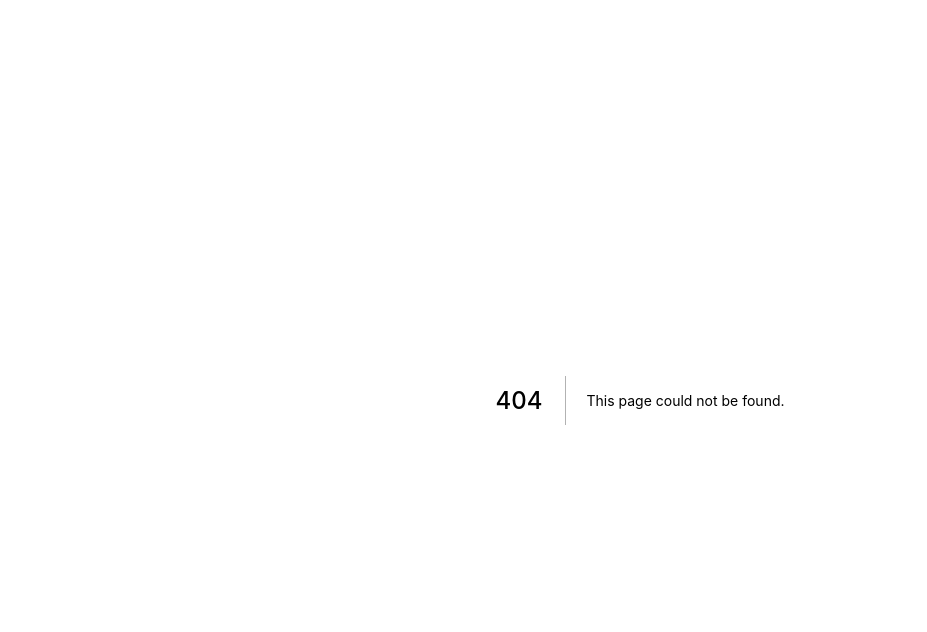
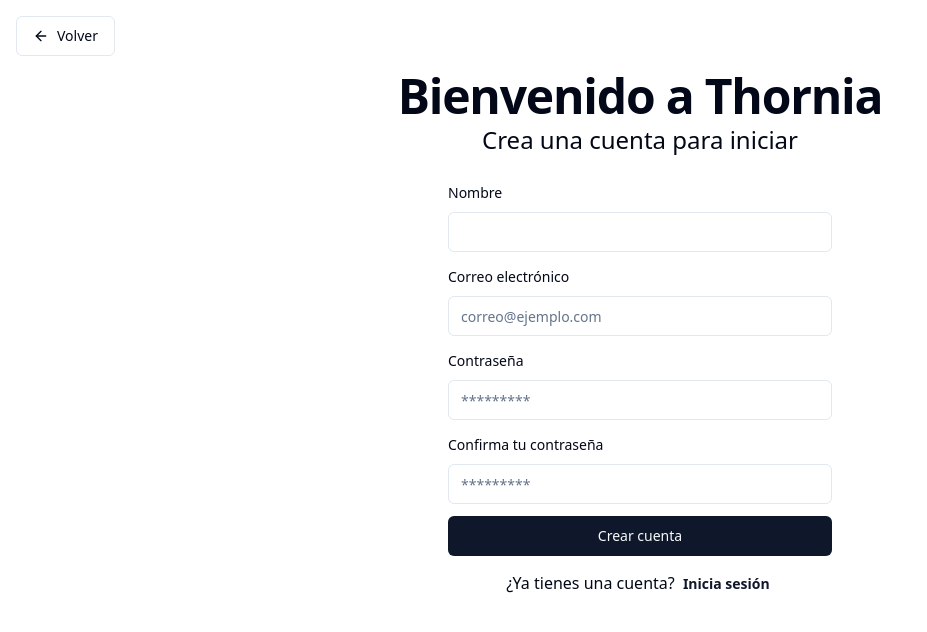
Before and after one commit to jhonatang7/thornia-frontend, a Next.js app: page /signup in a window 1280 px wide. Before the commit this address had no page. Shown: the top 632 px of the page, without its empty margins (0-927 px from the left). Built offline with nearby package versions, Linux system fonts and the light colour scheme.

Commit message:
[add] (sign up page) ui form to register an user

```diff
--- /dev/null
+++ b/components/ui/form.jsx
@@ -0,0 +1,133 @@
+import * as React from "react"
+import { Slot } from "@radix-ui/react-slot"
+import { Controller, FormProvider, useFormContext } from "react-hook-form";
+
+import { cn } from "@/lib/utils"
+import { Label } from "@/components/ui/label"
+
+const Form = FormProvider
+
+const FormFieldContext = React.createContext({})
+
+const FormField = (
+  {
+    ...props
+  }
+) => {
+  return (
+    (<FormFieldContext.Provider value={{ name: props.name }}>
+      <Controller {...props} />
+    </FormFieldContext.Provider>)
+  );
+}
+
+const useFormField = () => {
+  const fieldContext = React.useContext(FormFieldContext)
+  const itemContext = React.useContext(FormItemContext)
+  const { getFieldState, formState } = useFormContext()
+
+  const fieldState = getFieldState(fieldContext.name, formState)
+
+  if (!fieldContext) {
+    throw new Error("useFormField should be used within <FormField>")
+  }
+
+  const { id } = itemContext
+
+  return {
+    id,
+    name: fieldContext.name,
+    formItemId: `${id}-form-item`,
+    formDescriptionId: `${id}-form-item-description`,
+    formMessageId: `${id}-form-item-message`,
+    ...fieldState,
+  }
+}
+
+const FormItemContext = React.createContext({})
+
+const FormItem = React.forwardRef(({ className, ...props }, ref) => {
+  const id = React.useId()
+
+  return (
+    (<FormItemContext.Provider value={{ id }}>
+      <div ref={ref} className={cn("space-y-2", className)} {...props} />
+    </FormItemContext.Provider>)
+  );
+})
+FormItem.displayName = "FormItem"
+
+const FormLabel = React.forwardRef(({ className, ...props }, ref) => {
+  const { error, formItemId } = useFormField()
+
+  return (
+    (<Label
+      ref={ref}
+      className={cn(error && "text-destructive", className)}
+      htmlFor={formItemId}
+      {...props} />)
+  );
+})
+FormLabel.displayName = "FormLabel"
+
+const FormControl = React.forwardRef(({ ...props }, ref) => {
+  const { error, formItemId, formDescriptionId, formMessageId } = useFormField()
+
+  return (
+    (<Slot
+      ref={ref}
+      id={formItemId}
+      aria-describedby={
+        !error
+          ? `${formDescriptionId}`
+          : `${formDescriptionId} ${formMessageId}`
+      }
+      aria-invalid={!!error}
+      {...props} />)
+  );
+})
+FormControl.displayName = "FormControl"
+
+const FormDescription = React.forwardRef(({ className, ...props }, ref) => {
+  const { formDescriptionId } = useFormField()
+
+  return (
+    (<p
+      ref={ref}
+      id={formDescriptionId}
+      className={cn("text-sm text-muted-foreground", className)}
+      {...props} />)
+  );
+})
+FormDescription.displayName = "FormDescription"
+
+const FormMessage = React.forwardRef(({ className, children, ...props }, ref) => {
+  const { error, formMessageId } = useFormField()
+  const body = error ? String(error?.message) : children
+
+  if (!body) {
+    return null
+  }
+
+  return (
+    (<p
+      ref={ref}
+      id={formMessageId}
+      className={cn("text-sm font-medium text-destructive", className)}
+      {...props}>
+      {body}
+    </p>)
+  );
+})
+FormMessage.displayName = "FormMessage"
+
+export {
+  useFormField,
+  Form,
+  FormItem,
+  FormLabel,
+  FormControl,
+  FormDescription,
+  FormMessage,
+  FormField,
+}
--- /dev/null
+++ b/components/ui/input.jsx
@@ -0,0 +1,19 @@
+import * as React from "react"
+
+import { cn } from "@/lib/utils"
+
+const Input = React.forwardRef(({ className, type, ...props }, ref) => {
+  return (
+    (<input
+      type={type}
+      className={cn(
+        "flex h-10 w-full rounded-md border border-input bg-background px-3 py-2 text-sm ring-offset-background file:border-0 file:bg-transparent file:text-sm file:font-medium placeholder:text-muted-foreground focus-visible:outline-none focus-visible:ring-2 focus-visible:ring-ring focus-visible:ring-offset-2 disabled:cursor-not-allowed disabled:opacity-50",
+        className
+      )}
+      ref={ref}
+      {...props} />)
+  );
+})
+Input.displayName = "Input"
+
+export { Input }
--- /dev/null
+++ b/components/ui/label.jsx
@@ -0,0 +1,16 @@
+import * as React from "react"
+import * as LabelPrimitive from "@radix-ui/react-label"
+import { cva } from "class-variance-authority";
+
+import { cn } from "@/lib/utils"
+
+const labelVariants = cva(
+  "text-sm font-medium leading-none peer-disabled:cursor-not-allowed peer-disabled:opacity-70"
+)
+
+const Label = React.forwardRef(({ className, ...props }, ref) => (
+  <LabelPrimitive.Root ref={ref} className={cn(labelVariants(), className)} {...props} />
+))
+Label.displayName = LabelPrimitive.Root.displayName
+
+export { Label }
--- a/package.json
+++ b/package.json
@@ -9,6 +9,8 @@
     "lint": "next lint"
   },
   "dependencies": {
+    "@hookform/resolvers": "^3.3.0",
+    "@radix-ui/react-label": "^2.0.2",
     "@radix-ui/react-slot": "^1.0.2",
     "class-variance-authority": "^0.7.0",
     "clsx": "^2.0.0",
@@ -16,8 +18,10 @@
     "next": "^12.3.4",
     "react": "18.2.0",
     "react-dom": "18.2.0",
+    "react-hook-form": "^7.45.4",
     "tailwind-merge": "^1.14.0",
-    "tailwindcss-animate": "^1.0.6"
+    "tailwindcss-animate": "^1.0.6",
+    "zod": "^3.22.2"
   },
   "devDependencies": {
     "autoprefixer": "^10.4.14",
--- /dev/null
+++ b/pages/signup.js
@@ -0,0 +1,104 @@
+import { ArrowLeft } from "lucide-react"
+import { useForm } from "react-hook-form"
+import { zodResolver } from "@hookform/resolvers/zod"
+import * as zod from "zod"
+
+import {
+  Form,
+  FormControl,
+  FormField,
+  FormItem,
+  FormLabel,
+  FormMessage,
+} from "@/components/ui/form"
+import { Input } from "@/components/ui/input"
+import { Button } from "@/components/ui/button"
+
+const signUpFormSchema = zod.object({
+  name: zod.string({ required_error: "Introduce tu nombre" }).min(3, { message: "Debe tener al menos 3 caracteres" }).max(50, { message: "No debe pasar de 50 caracteres" }),
+  email: zod.string({ required_error: "Introduce tu correo" }).email({ message: "Ingresa un correo válido" }),
+  password: zod.string({ required_error: "Introduce una contraseña" }).regex(/^.*(?=.{6,})(?=.*[a-zA-Z])(?=.*\d)(?=.*[!#$%&? "]).*$/, { message: "Debe tener al menos 6 caracteres, una letra, un dígito, un caracter especial" }),
+  confirmPassword: zod.string({ required_error: "Reescribe tu contraseña" })
+}).required().refine((data) => data.password === data.confirmPassword, {
+  message: "Las contraseñas no coinciden",
+  path: ["confirmPassword"],
+});
+
+export default function SignUp() {
+  const signUpForm = useForm({ resolver: zodResolver(signUpFormSchema), mode: "onChange", })
+
+  function onSubmit(values) {
+    console.log(values)
+  }
+
+  return (
+    <div className="container mx-auto p-px md:p-4">
+      <Button variant="outline">
+        <ArrowLeft className="mr-2 h-4 w-4" /> Volver
+      </Button>
+      <h1 className="scroll-m-20 text-4xl font-extrabold tracking-tight lg:text-5xl text-center mt-4 mb-1">
+        Bienvenido a Thornia
+      </h1>
+      <h3 className="mb-6 text-center text-2xl">Crea una cuenta para iniciar</h3>
+
+      <Form {...signUpForm}>
+        <form onSubmit={signUpForm.handleSubmit(onSubmit)} className="space-y-3 container max-w-md">
+          <FormField
+            control={signUpForm.control}
+            name="name"
+            render={({ field }) => (
+              <FormItem>
+                <FormLabel>Nombre</FormLabel>
+                <FormControl>
+                  <Input {...field} />
+                </FormControl>
+                <FormMessage />
+              </FormItem>
+            )}
+          />
+          <FormField
+            control={signUpForm.control}
+            name="email"
+            render={({ field }) => (
+              <FormItem>
+                <FormLabel>Correo electrónico</FormLabel>
+                <FormControl>
+                  <Input {...field} placeholder="correo@ejemplo.com"/>
+                </FormControl>
+                <FormMessage />
+              </FormItem>
+            )}
+          />
+          <FormField
+            control={signUpForm.control}
+            name="password"
+            render={({ field }) => (
+              <FormItem>
+                <FormLabel>Contraseña</FormLabel>
+                <FormControl>
+                  <Input {...field} type="password" placeholder="*********"/>
+                </FormControl>
+                <FormMessage />
+              </FormItem>
+            )}
+          />
+          <FormField
+            control={signUpForm.control}
+            name="confirmPassword"
+            render={({ field }) => (
+              <FormItem>
+                <FormLabel>Confirma tu contraseña</FormLabel>
+                <FormControl>
+                  <Input {...field} type="password" placeholder="*********"/>
+                </FormControl>
+                <FormMessage />
+              </FormItem>
+            )}
+          />
+          <Button type="submit" className="w-full">Crear cuenta</Button>
+        </form>
+      </Form>
+      <p className="text-center mt-2">¿Ya tienes una cuenta? <Button variant="link" className="p-1 font-bold">Inicia sesión</Button> </p>
+    </div>
+  )
+}
```
Also changed, not shown: .devcontainer/devcontainer.json, 2 other files (tests, documents, lock files or other folders).
